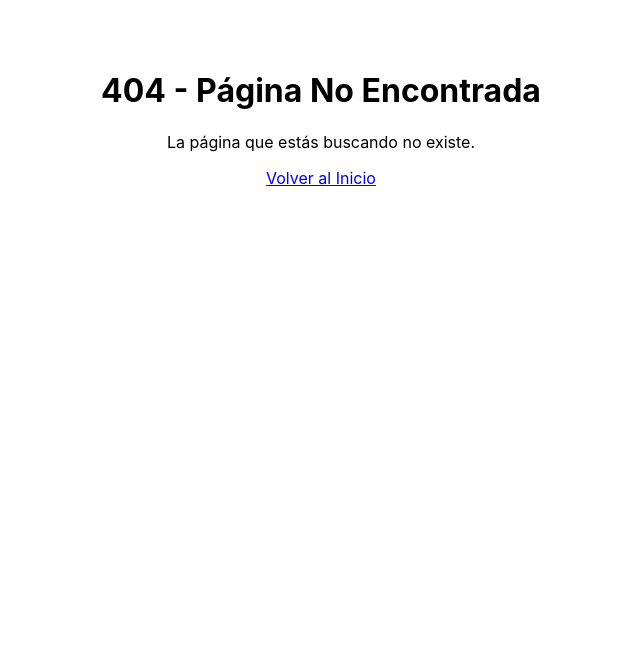
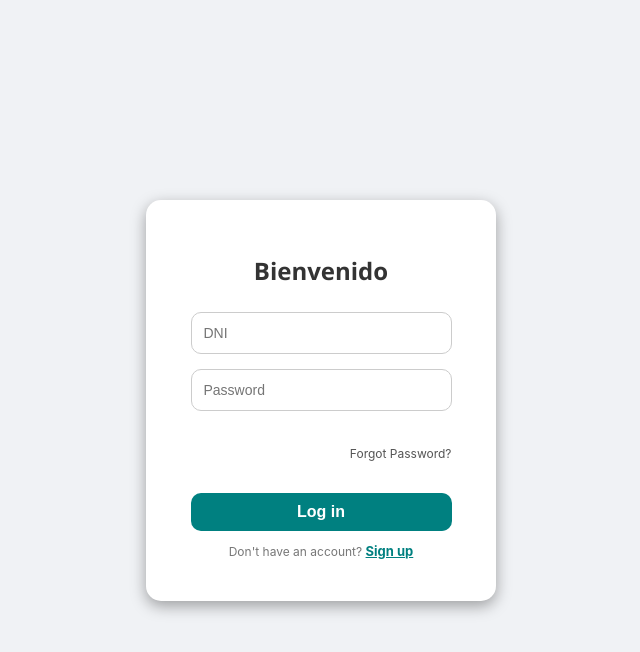
Before and after one commit to Nico-Olg/prestamos-front, a React (Vite) app in the folder prestamos/: page /login in a window 1280 px wide. Before the commit this address had no page. Shown: the top 652 px of the page, without its empty margins (319-959 px from the left). Built offline with nearby package versions, Linux system fonts and the light colour scheme.

Commit message:
Implemento Log in..falta terminarlo

```diff
--- a/prestamos/src/App.tsx
+++ b/prestamos/src/App.tsx
@@ -8,12 +8,14 @@ const AltaCliente = lazy(() => import('./pages/AltaCliente'));
 const Clientes = lazy(() => import('./pages/ClientesPage'));
 const Pagos = lazy(() => import('./pages/PagosPage'));
 const NotFound = lazy(() => import('./pages/NotFound'));
+const Login = lazy(() => import('./pages/LoginPage'));
 
 const App: React.FC = () => {
   return (
     <Router>
       <Suspense fallback={<div className="spinner">Loading...</div>}>
         <Routes>
+          <Route path="/login" element={<Login />} />
           <Route path="/" element={<Clientes />} /> {/* Ruta principal */}
           <Route path="/prestamos" element={<PrestamosPage />} />
           <Route path="/crear-prestamo" element={<CrearPrestamo />} />
--- a/prestamos/src/components/Login.tsx
+++ b/prestamos/src/components/Login.tsx
@@ -1,9 +1,10 @@
 import React, { useState } from 'react';
 import { useNavigate } from 'react-router-dom';
-// import axios from 'axios';
+import '../styles/Login.css'; // Asegúrate de que este archivo CSS tenga el estilo que proporcionaste
 
 const Login: React.FC = () => {
   const [email, setEmail] = useState<string>('');
+   const [dni, setDni] = useState<string>(''); // Cambiado a DNI
   const [password, setPassword] = useState<string>('');
   const navigate = useNavigate();
 
@@ -12,30 +13,44 @@ const Login: React.FC = () => {
     try {
       // Implementar lógica de autenticación aquí, por ejemplo:
       // const response = await axios.post('/api/login', { email, password });
-            navigate('/prestamos');
+      navigate('/');
     } catch (error) {
       console.error('Error en la autenticación', error);
     }
   };
 
   return (
-        <div>
-            <h2>Login</h2>
-            <form onSubmit={handleLogin}>
+    <div className="login-page">
+      <div className="form-container">
+        <p className="title">Bienvenido</p>
+        <form className="form" onSubmit={handleLogin}>
           <input
-                    type="email"
-                    placeholder="Email"
-                    value={email}
-                    onChange={(e) => setEmail(e.target.value)}
+               type="text" // Cambiado a tipo texto
+            className="input"
+            placeholder="DNI" // Cambiado el placeholder a DNI
+            value={dni}
+            onChange={(e) => setDni(e.target.value)} // Actualiza el valor de DNI
+            required
           />
           <input
             type="password"
+            className="input"
             placeholder="Password"
             value={password}
             onChange={(e) => setPassword(e.target.value)}
+            required
           />
-                <button type="submit">Login</button>
+          <p className="page-link">
+            <span className="page-link-label">Forgot Password?</span>
+          </p>
+          <button type="submit" className="form-btn">
+            Log in
+          </button>
         </form>
+        <p className="sign-up-label">
+          Don't have an account? <span className="sign-up-link">Sign up</span>
+        </p>
+      </div>
     </div>
   );
 };
--- a/prestamos/src/components/Sidebar.tsx
+++ b/prestamos/src/components/Sidebar.tsx
@@ -14,7 +14,7 @@ const Sidebar: React.FC = () => {
       <button className="btn" onClick={() => handleNavigation('/crear-prestamo')}>Crear Prestamo</button>
       <button className="btn" onClick={() => handleNavigation('/clientes')}>Clientes</button>
       <button className="btn" onClick={() => handleNavigation('/')}>Cobranza</button>
-      <button className="btn" onClick={() => handleNavigation('/prestamos')}>Button 4</button>
+      <button className="btn" onClick={() => handleNavigation('/login')}>Button 4</button>
     </aside>
   );
 };
--- /dev/null
+++ b/prestamos/src/styles/Login.css
@@ -0,0 +1,116 @@
+/* Fondo de la página */
+.login-page {
+  display: flex;
+  justify-content: center;
+  align-items: center;
+  min-height: 100vh;
+  background-color: #f0f2f5; /* Fondo elegante y claro */
+}
+
+/* Tarjeta de login */
+.form-container {
+  width: 350px;
+  max-width: 90%; /* Asegura que no se desborde en pantallas pequeñas */
+  background-color: #ffffff; /* Fondo blanco para la tarjeta */
+  box-shadow: rgba(0, 0, 0, 0.35) 0px 5px 15px;
+  border-radius: 15px;
+  padding: 30px;
+  box-sizing: border-box;
+  text-align: center;
+  display: flex;
+  flex-direction: column;
+  align-items: center; /* Asegura que todo dentro esté centrado */
+}
+
+/* Título */
+.title {
+  font-family: 'Segoe UI', Tahoma, Geneva, Verdana, sans-serif;
+  margin-bottom: 25px;
+  font-size: 24px;
+  font-weight: 700;
+  color: #333;
+}
+
+/* Formulario */
+.form {
+  width: 90%;
+  display: flex;
+  flex-direction: column;
+  gap: 15px;
+  align-items: center;
+}
+
+/* Input de texto */
+.input {
+  width: 100%; /* Hacer que ocupe todo el ancho disponible */
+  padding: 12px;
+  border-radius: 10px;
+  border: 1px solid #ccc;
+  font-size: 14px;
+  outline: none;
+  box-sizing: border-box;
+}
+
+/* Enlace de olvido de contraseña */
+.page-link {
+  width: 100%; /* Asegura que el enlace esté alineado a la derecha dentro del form */
+  text-align: right;
+}
+
+.page-link-label {
+  font-size: 12px;
+  color: #555;
+  cursor: pointer;
+}
+
+.page-link-label:hover {
+  color: teal;
+}
+
+/* Botón de login */
+.form-btn {
+  padding: 10px;
+  border-radius: 10px;
+  border: none;
+  background-color: teal;
+  color: white;
+  font-size: 16px;
+  font-weight: bold;
+  cursor: pointer;
+  width: 100%; /* Asegura que el botón ocupe todo el ancho disponible */
+  transition: background-color 0.3s ease;
+}
+
+.form-btn:hover {
+  background-color: #006666;
+}
+
+/* Texto de registro */
+.sign-up-label {
+  font-size: 12px;
+  color: #777;
+}
+
+.sign-up-link {
+  font-size: 13px;
+  font-weight: bold;
+  color: teal;
+  cursor: pointer;
+  text-decoration: underline;
+}
+
+.sign-up-link:hover {
+  color: #004d4d;
+}
+
+/* Animación del botón */
+.form-btn:active {
+  transform: scale(0.98);
+}
+
+/* Estilo responsive */
+@media (max-width: 400px) {
+  .form-container {
+    width: 90%;
+  }
+}
```
Lines whose indentation alone changed are shown as unchanged.
